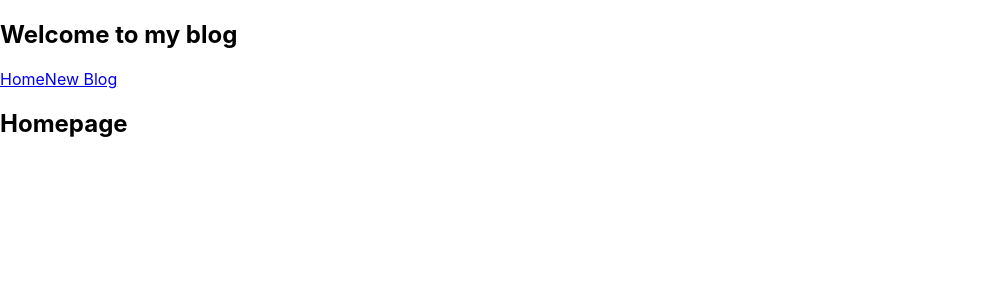
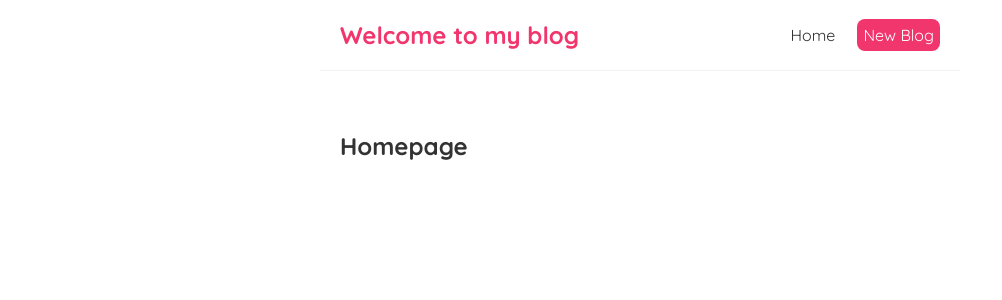
Before and after one commit to SouradeepD23/my-blog, a React (Create React App) app: page / in a window 1280 px wide. Shown: the top 300 px of the page, without its empty margins (0-1002 px from the left). Built offline with nearby package versions, Linux system fonts and the light colour scheme.

Commit message:
addded EventHandling.js, added Example and EventHandling components to App component

```diff
--- a/src/App.js
+++ b/src/App.js
@@ -1,16 +1,18 @@
 import './Navbar';
 import Navbar from './Navbar';
 import Home from './Home';
+// import Example from './Example';
+// import EventHandling from './EventHandling';
 
 function App() {
-  // const title = 'Welcome to the new blog';
-  // var likes = 200;
   return (
     <div className="App">
       <Navbar></Navbar>
       <div className="content">
         <Home />
       </div>
+      {/* <Example></Example> */}
+      {/* <EventHandling></EventHandling> */}
     </div>
   );
 }
--- a/src/Example.js
+++ b/src/Example.js
@@ -4,11 +4,37 @@ function Example() {
   const link = "www.google.com";
   return (
     <div className="App">
-      <h1>{ title }</h1>                        //Welcome to the new blog as header
-      <p>Liked { likes }  times </p>            //Liked 200 times
-      <p>{ [1,2,3,4,5] }</p>                    //Array gets joined to the string 12345
-      <p>{ Math.random() *20 }</p>              //Simple evaluations can also be done
-      <a href={ link }>Google</a>               //no quotes required for href value if {} is used
+      //Welcome to the new blog as header
+      <h1 style={{
+                    color: "white",
+                    backgroundColor: "#f1356d",
+                    borderRadius: '8px'
+                }}>{ title }</h1>
+      //Liked 200 times
+      <p style={{
+                    color: "white",
+                    backgroundColor: "#f1356d",
+                    borderRadius: '8px'
+                }}>Liked { likes }  times </p>
+      //Array gets joined to the string 12345
+      <p style={{
+                    color: "white",
+                    backgroundColor: "#f1356d",
+                    borderRadius: '8px'
+                }}>{ [1,2,3,4,5] }</p>
+      //Simple evaluations can also be done
+      <p style={{
+                    color: "white",
+                    backgroundColor: "#f1356d",
+                    borderRadius: '8px'
+                }}>{ Math.random() *20 }</p>
+      //no quotes required for href value if {} is used
+      <a href={ link } style={{
+                    color: "white",
+                    backgroundColor: "#000",
+                    borderRadius: '8px'
+                }}>Google</a>
+      //we can add inline styling to JSX by using style attribute which will have a value inside {}. The first {} is because of dynamic values in JSX and 2nd {} because the style values are passed as an object.
     </div>
   );
 }
--- a/src/Navbar.js
+++ b/src/Navbar.js
@@ -4,7 +4,11 @@ const Navbar = () => {
             <h1>Welcome to my blog</h1>
             <div className="links">
                 <a href="/">Home</a>
-                <a href="/create">New Blog</a>
+                <a href="/create" style={{
+                    color: "white",
+                    backgroundColor: "#f1356d",
+                    borderRadius: '8px'
+                }}>New Blog</a>
             </div>
         </nav>
      );
--- a/src/index.css
+++ b/src/index.css
@@ -1,13 +1,37 @@
-body {
+@import url('https://fonts.googleapis.com/css2?family=Quicksand:wght@300;400;500;600;700&display=swap');
+
+/* base styles */
+* {
   margin: 0;
-  font-family: -apple-system, BlinkMacSystemFont, 'Segoe UI', 'Roboto', 'Oxygen',
-    'Ubuntu', 'Cantarell', 'Fira Sans', 'Droid Sans', 'Helvetica Neue',
-    sans-serif;
-  -webkit-font-smoothing: antialiased;
-  -moz-osx-font-smoothing: grayscale;
+  font-family: "Quicksand";
+  color: #333;
+  /* display: flex; */
+  /* align-items: center; */
 }
-
-code {
-  font-family: source-code-pro, Menlo, Monaco, Consolas, 'Courier New',
-    monospace;
+.navbar {
+  padding: 20px;
+  display: flex;
+  align-items: center;
+  max-width: 600px;
+  margin: 0 auto;
+  border-bottom: 1px solid #f2f2f2;
 }
+.navbar h1 {
+  color: #f1356d;
+}
+.navbar .links {
+  margin-left: auto;
+}
+.navbar a {
+  margin-left: 16px;
+  text-decoration: none;
+  padding: 6px;
+}
+.navbar a:hover {
+  color: #f1356d;
+}
+.content {
+  max-width: 600px;
+  margin: 40px auto;
+  padding: 20px;
+}
--- a/src/index.js
+++ b/src/index.js
@@ -2,12 +2,10 @@ import React, { Component } from 'react';
 import ReactDOM from 'react-dom';
 import './index.css';
 import App from './App';
-import Example from './Example';
 
 ReactDOM.render(
   <React.StrictMode>
     <App />
-    {/* <Example /> */}
   </React.StrictMode>,
   document.getElementById('root')
 );
```
Also changed, not shown: src/EventHandling.js (added, +39 -0 lines), 1 other file (tests, documents, lock files or other folders).
